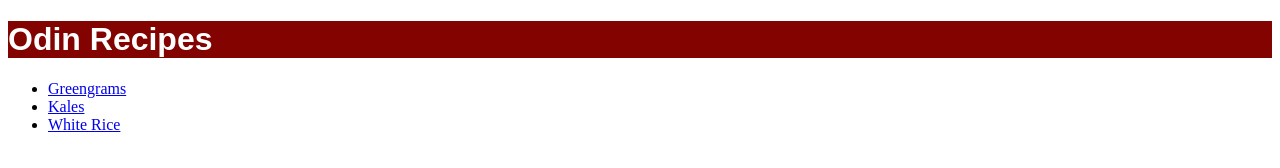
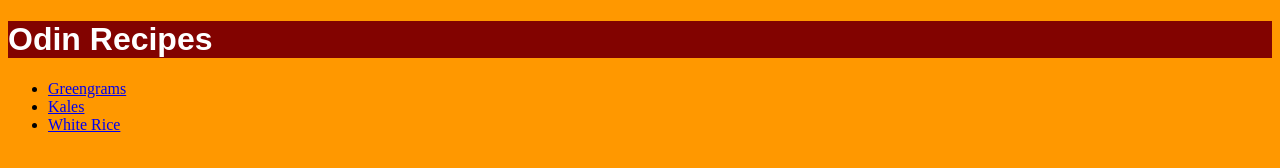
Before and after one commit to scan280/odin-recipes, a plain HTML site: page index.html in a window 1280 px wide. Drawn offline with Linux system fonts and the light colour scheme.

Commit message:
Add the css selector for background color
I used the css selector * to provide
the background color property.

```diff
--- a/styles.css
+++ b/styles.css
@@ -3,6 +3,13 @@
  background-color: #820300;
  font-family: Arial, Helvetica, sans-serif;
  /*Used the fonts provided on https://www.w3schools.com/Css/css_font.asp
- on the table */
+ on the table.
+
+ Used the color pallette on
+ https://colorhunt.co/palette/5f8670ff9800b80000820300
+ */
 
 }
+* {
+    background-color: #FF9800;
+}
```
